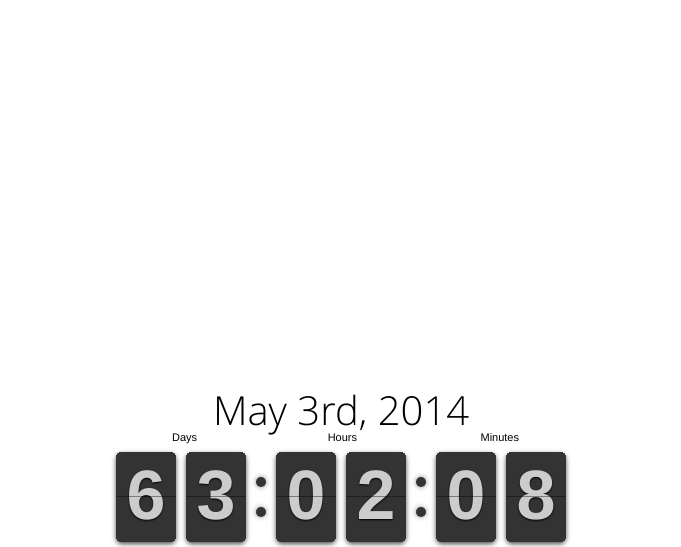
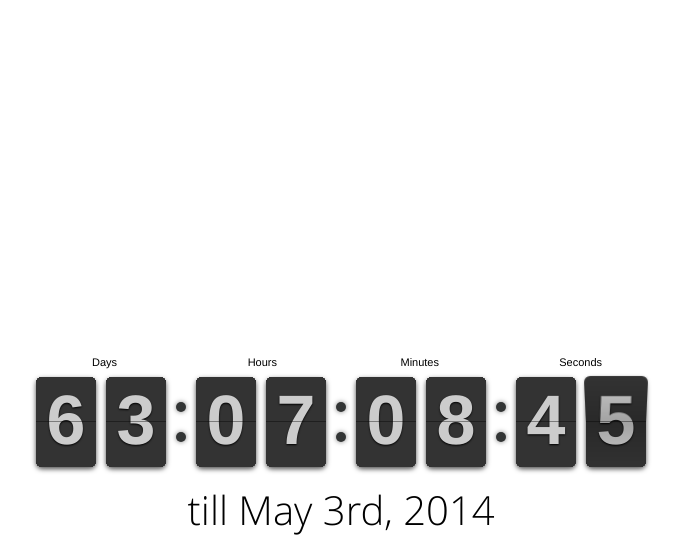
Before and after one commit to babillin/bbindex, a plain HTML site: page index.html in a window 1280 px wide. Shown: the part 253-800 px from the top of the page, without its empty margins (307-988 px from the left). Drawn offline with nearby package versions, Linux system fonts and the light colour scheme.

Commit message:
Fixed Counter Timezone

```diff
--- a/index.html
+++ b/index.html
@@ -24,6 +24,7 @@ p.namefooter {
     font-size: 40px;
     text-align:center;
     margin-bottom: .25em;
+    margin-top: .25em;
 }
 img.logosimg {
     width:70px;
@@ -70,18 +71,19 @@ $('.logos').hover(function() {
            <a href="http://github.com/babillin" class="logos"><img src="/main/github.png" alt="github" class="logosimg" /></a>
     </p>
     <div id="footer">
-        <p class="namefooter">May 3rd, 2014</p>
-        <div class="clock" style="width: 460px; margin:auto;"></div>
+
+        <div class="clock" style="width: 620px; margin:auto;"></div>
+        <p class="namefooter">till May 3rd, 2014</p>
     </div>
     <script type="text/javascript">
     var date  = new Date(Date.UTC(2014, 4, 3, 0, 0, 0));
 var now   = new Date();
-var diff  = date.getTime()/1000 - now.getTime()/1000;
+var diff  = (date.getTime()+18000000)/1000 - now.getTime()/1000;
 
 var clock = $('.clock').FlipClock(diff, {
     clockFace: 'DailyCounter',
     countdown: true,
-    showSeconds: false
+    showSeconds: true
     });
 </script>
 
```
Also changed, not shown: 1 other file.
